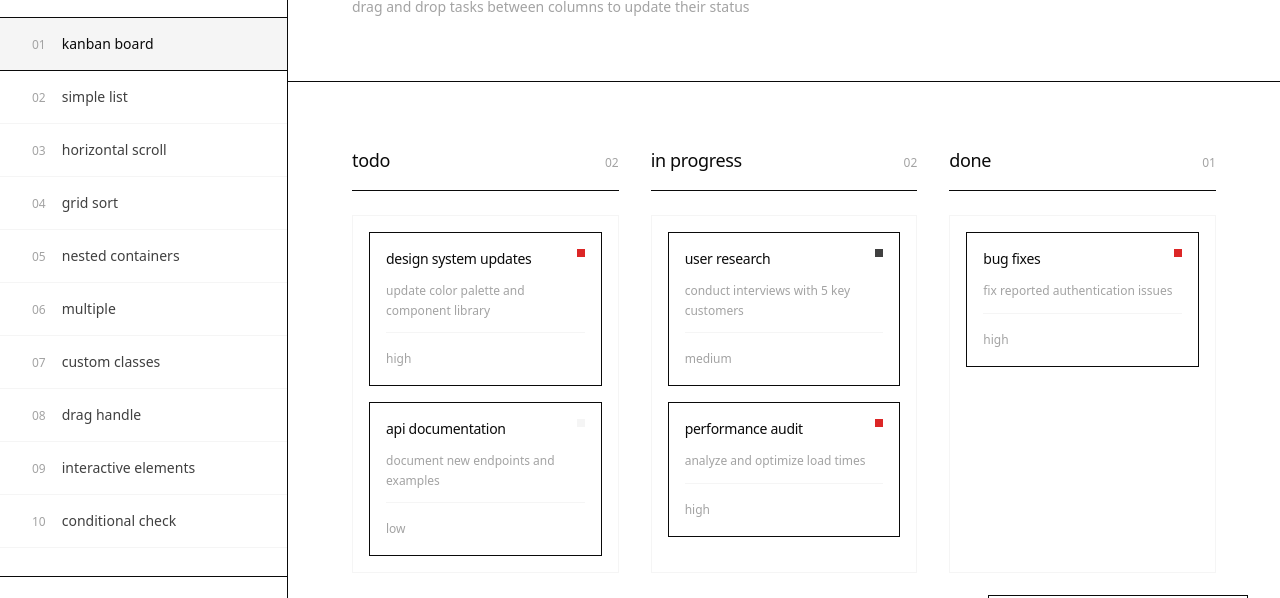
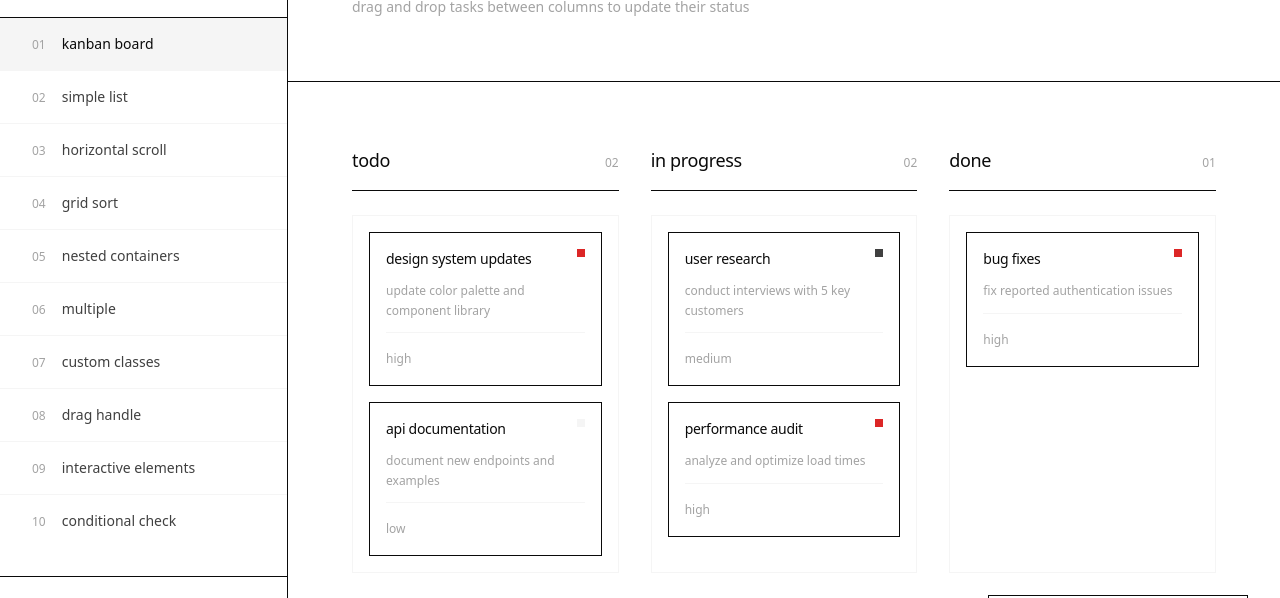
Before and after one commit to thisuxhq/sveltednd, a SvelteKit app: page / in a window 1280 px wide. Shown: the part 139-737 px from the top of the page. Built offline with nearby package versions, Linux system fonts and the light colour scheme; a web font is replaced by a local one.

Commit message:
fix: remove bottom border from first sidebar item
- First item (kanban board) has no bottom border
- Other items have border-t for separation
- Clean visual hierarchy

```diff
--- a/src/routes/+layout.svelte
+++ b/src/routes/+layout.svelte
@@ -44,8 +44,8 @@
 					<a
 						href={path}
 						class={cn(
-							'group flex items-baseline gap-4 border-b px-8 py-4 transition-colors',
-							index === 0 ? 'border-swiss-black' : 'border-swiss-gray',
+							'group flex items-baseline gap-4 px-8 py-4 transition-colors',
+							index > 0 ? 'border-t border-swiss-gray' : '',
 							'hover:bg-swiss-gray',
 							$page.url.pathname === path
 								? 'bg-swiss-gray text-swiss-black'
```
